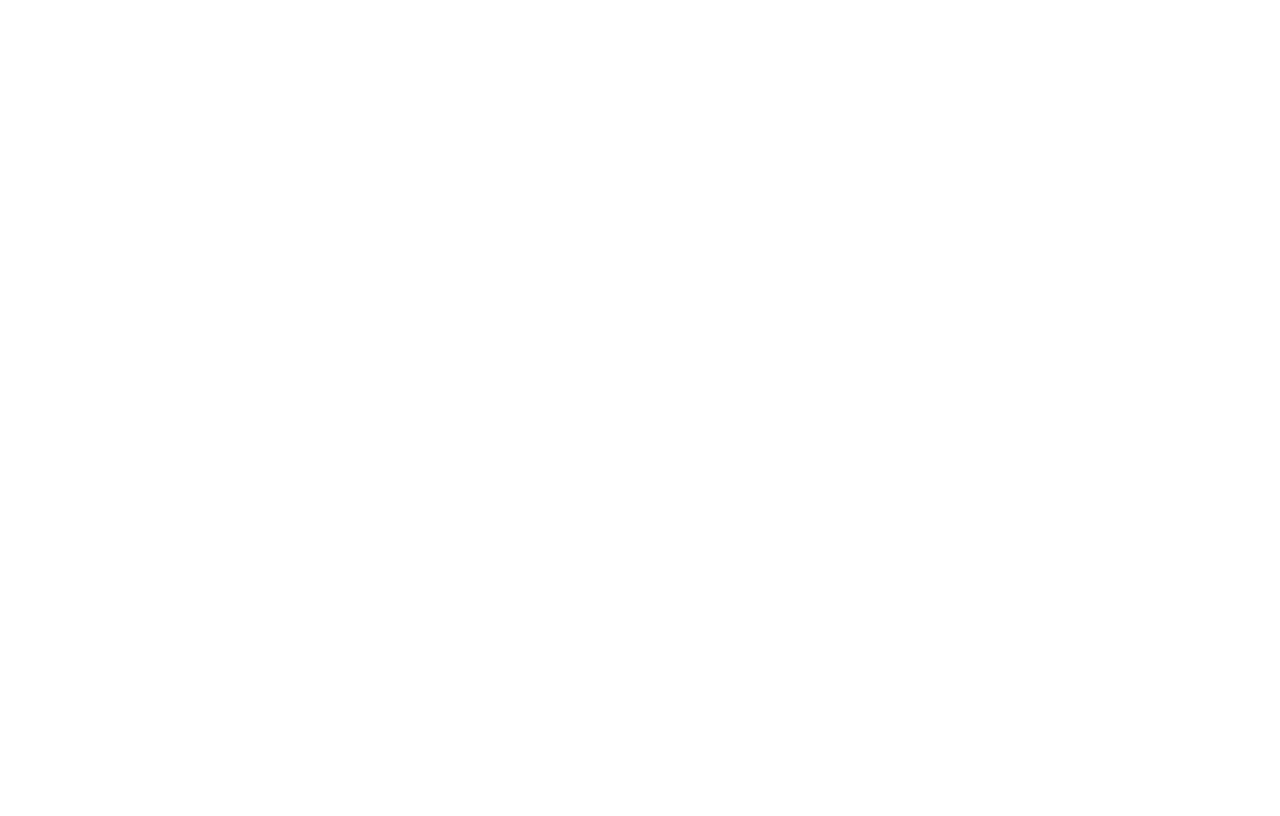
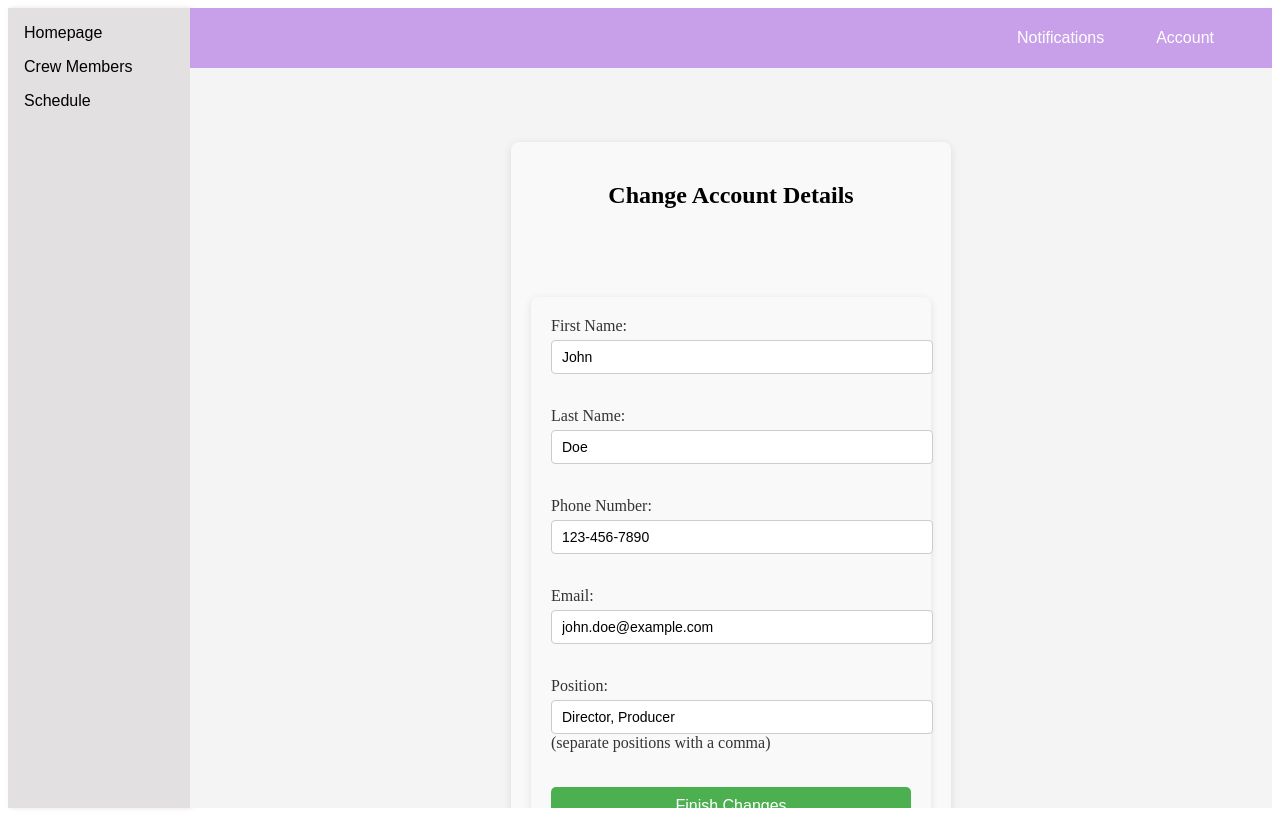
Before and after one commit to rileyhitthefan/CITE-30363-FrogCrew, a Vue app in the folder frontend/: page /#/account/changeAccountDetails/1 in a window 1280 px wide. Before the commit this address had no page. Built offline with nearby package versions, Linux system fonts and the light colour scheme; data requests are answered from the project's data file.

Commit message:
use case 2 completed

```diff
--- a/frontend/db.json
+++ b/frontend/db.json
@@ -1,24 +1,22 @@
 {
   "crewMembers": [
     {
-        "id": 1,
-        "fullName": "John Doe",
+      "firstName": "John",
+      "lastName": "Doe",
+      "phoneNumber": "123-456-7890",
       "email": "john.doe@example.com",
-        "phoneNumber": "1234567890",
-        "username": "john",
-        "password": "1234",
-        "role": "ADMIN",
       "position": [
         "Director",
         "Producer"
-        ]
+      ],
+      "id": "1"
     },
     {
-        "id": 2,
-        "fullName": "Jane Smith",
-        "email": "Jane.Smith@example.com",
-        "phoneNumber": "1112223333",
-        "username": "jane",
+      "id": "2",
+      "firstName": "Jane",
+      "lastName": "Smith",
+      "email": "jane.smith@example.com",
+      "phoneNumber": "111-222-3333",
       "password": "234",
       "role": "CREW",
       "position": [
@@ -26,11 +24,11 @@
       ]
     },
     {
-        "id": 3,
-        "fullName": "Bob Marley",
-        "email": "Bob.Marley@example.com",
-        "phoneNumber": "1231231234",
-        "username": "bob",
+      "id": "3",
+      "firstName": "Bob",
+      "lastName": "Marley",
+      "email": "bob.marley@example.com",
+      "phoneNumber": "123-1231-2345",
       "password": "34",
       "position": [
         "Camera"
--- a/frontend/package.json
+++ b/frontend/package.json
@@ -9,6 +9,7 @@
     "preview": "vite preview"
   },
   "dependencies": {
+    "pinia": "^3.0.2",
     "vue": "^3.5.13",
     "vue-router": "^4.5.0"
   },
--- a/frontend/src/main.js
+++ b/frontend/src/main.js
@@ -1,5 +1,7 @@
 import { createApp } from 'vue'
 import App from './App.vue'
 import router from './router'
+import { createPinia } from 'pinia'
 
-createApp(App).use(router).mount('#app')
+
+createApp(App).use(createPinia()).use(router).mount('#app')
--- a/frontend/src/router/index.js
+++ b/frontend/src/router/index.js
@@ -9,6 +9,8 @@
 import { isAuthenticated } from "@/apis/auth"
 import Notifications from "@/views/Notifications.vue"
 import Account from "@/views/Account.vue"
+import ChangeAccountDetails from "@/views2/ChangeAccountDetails.vue"
+import ConfirmAccountChanges from "@/views2/ConfirmAccountChanges.vue"
 
 //Create a router instance
 const router = createRouter({
@@ -24,6 +26,8 @@
                 {path: '/schedule', name: 'schedule', component: Schedule,  meta: { title: 'Schedule', isNavLink: true}},
                 {path: '/notifications', name: 'notifications', component: Notifications},
                 {path: '/account', name: 'account', component: Account},
+                {path: '/account/changeAccountDetails/:id', name: 'changeAccountDetails', component: ChangeAccountDetails, props: true},
+                {path: '/account/changeAccountDetails/:id/confirmAccountChanges', name: 'confirmAccountChanges', component: ConfirmAccountChanges}
             ]
         },
 
--- /dev/null
+++ b/frontend/src/stores/accountChangesStore.js
@@ -0,0 +1,20 @@
+import { defineStore } from 'pinia'
+
+export const useAccountChangesStore = defineStore('accountChanges', {
+  state: () => ({
+    user: null,
+    positions: '',
+  }),
+  actions: {
+    setUser(user) {
+      this.user = user
+    },
+    setPositions(positions) {
+      this.positions = positions
+    },
+    clear() {
+      this.user = null
+      this.positions = ''
+    }
+  }
+})
--- a/frontend/src/views/Account.vue
+++ b/frontend/src/views/Account.vue
@@ -5,10 +5,10 @@
 
         <!-- Display details of the account -->
         <div v-if="user">
-            <p><strong>Full Name:</strong> {{ user.fullName }}</p>
+            <p><strong>First Name:</strong> {{ user.firstName }}</p>
+            <p><strong>Last Name:</strong> {{ user.lastName }}</p>
+            <p><strong>Phone Number:</strong> {{ user.phoneNumber }}</p>
             <p><strong>Email:</strong> {{ user.email }}</p>
-            <p><strong>Phone Number:</strong> {{ user.phoneNumber }}</p>
-            <p><strong>Username:</strong> {{ user.username }}</p>
             <p v-if="user.position"><strong>Positions:</strong> {{ user.position.join(', ') }}</p>
             </div>
         <div v-else>
@@ -16,19 +16,77 @@
         </div>
 
         <br />
-        <button>Change Account Information</button>
+        <button @click="$router.push({ name: 'changeAccountDetails', params: { id: user.id } })">Change Account Details</button>
+
 
 
     </div>
 </template>
 
 <script setup>
-import { getUserInfo } from '@/apis/auth';
+import { getUserId } from '@/apis/auth';
+import api from '@/apis/crewMembers'
+import { ref, onMounted} from 'vue'
 
-const user = getUserInfo()
+const user = ref(null)
+
+onMounted(async () => {
+  const loggedInUser = getUserId()
+  if (loggedInUser && loggedInUser.id) {
+    try {
+      user.value = await api.findMemberById(loggedInUser.id)
+    } catch (error) {
+      console.error('Failed to load user info:', error)
+    }
+  }
+})
+
+
 
 </script>
 
-<style lang="scss" scoped>
+<style scoped>
+div {
+  max-width: 600px;
+  margin: 40px auto;
+  padding: 20px;
+  border: 1px solid #ccc;
+  border-radius: 12px;
+  background-color: #f9f9f9;
+  box-shadow: 0 4px 8px rgba(0, 0, 0, 0.1);
+}
+
+h2 {
+  text-align: center;
+  margin-bottom: 20px;
+  color: #333;
+}
+
+p {
+  font-size: 16px;
+  margin: 10px 0;
+  color: #555;
+}
+
+strong {
+  color: #222;
+}
+
+button {
+  display: block;
+  margin: 30px auto 0;
+  padding: 12px 24px;
+  background-color: #007bff;
+  color: white;
+  font-size: 16px;
+  border: none;
+  border-radius: 8px;
+  cursor: pointer;
+  transition: background-color 0.3s;
+}
+
+button:hover {
+  background-color: #0056b3;
+}
 
 </style>
--- a/frontend/src/views/LogIn.vue
+++ b/frontend/src/views/LogIn.vue
@@ -3,8 +3,8 @@
         <h2>Login</h2>
         <form @submit.prevent="handleLogin" class="login-form">
             <div class="form-group">
-                <label for="username">Username</label>
-                <input type="text" id="username" v-model="username" required placeholder="Enter your username">
+                <label for="email">Email</label>
+                <input type="text" id="email" v-model="email" required placeholder="Enter your email">
             </div>
             <div class="form-group">
                 <label for="password">Password</label>
@@ -22,14 +22,14 @@
 import { useRouter } from 'vue-router'
 import { reportsRoute, templatesRoute, manageCrewMembersRoute, inviteCrewMembersRoute } from '@/router/dynamicRoutes'
 
-const username = ref('')
+const email = ref('')
 const password = ref('')
 
 const router = useRouter()
 
 async function handleLogin() {
     try {
-        await login(username.value, password.value)
+        await login(email.value, password.value)
 
         const userRole = getUserRole()
 
--- a/frontend/src/views2/ChangeAccountDetails.vue
+++ b/frontend/src/views2/ChangeAccountDetails.vue
@@ -1,16 +1,126 @@
 <template>
     <div>
-        Change Account Details
-
-        <button>Finish Changes</button>
-
+        <h2>Change Account Details</h2>
+        <br />
+        <div v-if="user">
+          <form @submit.prevent="goToConfirm"> <!-- Form submission will trigger goToConfirm -->
+                <label>First Name:
+                    <input v-model="user.firstName" type="text" required/>
+                </label>
+                <br />
+                <label>Last Name:
+                    <input v-model="user.lastName" type="text" required/>
+                </label>
+                <br />
+                <label>Phone Number:
+                    <input v-model="user.phoneNumber" type="tel" pattern="[0-9]{3}-[0-9]{3}-[0-9]{4}" required/>
+                </label>
+                <br />
+                <label>Email:
+                    <input v-model="user.email" required type="email"/>
+                </label>
+                <br />
+                <label>Position:
+                    <input v-model="positions" placeholder="comma separated (e.g. Camera, Director)" type="text" required/>
+                    (separate positions with a comma)
+                </label>
+            <!-- Submit button -->
+            <button type="submit">Finish Changes</button>
+            </form>
+        </div>
+        <br />
+        <button @click="$router.push({name : 'account'})">Discard Changes</button>
     </div>
 </template>
 
 <script setup>
+import { ref, onMounted } from 'vue'
+import { useRoute } from 'vue-router'
+import { useRouter } from 'vue-router'
+import api from '@/apis/crewMembers'
+import { useAccountChangesStore } from '@/stores/accountChangesStore'
+
+// Create reactive variables
+const user = ref(null)
+const positions = ref('')
+
+// Get route (to access params)
+const route = useRoute()
+
+const accountChangesStore = useAccountChangesStore()
+
+
+onMounted(async () => {
+  const id = route.params.id
+  if (id) {
+    try {
+      user.value = await api.findMemberById(id)
+      positions.value = user.value.position.join(', ') // prefill the input for positions
+    } catch (error) {
+      console.error('Failed to load user info:', error)
+    }
+  }
+})
+
+const router = useRouter()
+
+const goToConfirm = () => {
+    accountChangesStore.setUser({ ...user.value })
+    accountChangesStore.setPositions(positions.value)
+
+    router.push({ name: 'confirmAccountChanges', params: { id: user.value.id } })
+}
 
 </script>
 
-<style lang="scss" scoped>
+<style scoped>
+div {
+  max-width: 400px;
+  margin: 50px auto;
+  padding: 20px;
+  background: #f9f9f9;
+  border-radius: 8px;
+  box-shadow: 0 2px 8px rgba(0, 0, 0, 0.1);
+
+  h2 {
+    text-align: center;
+    margin-bottom: 20px;
+  }
+
+  label {
+    display: block;
+    margin-bottom: 15px;
+    font-weight: 500;
+    color: #333;
+
+    input {
+      display: block;
+      width: 100%;
+      margin-top: 5px;
+      padding: 8px 10px;
+      border: 1px solid #ccc;
+      border-radius: 4px;
+      font-size: 14px;
+    }
+  }
+
+  button {
+    margin-top: 20px;
+    width: 100%;
+    padding: 10px;
+    background-color: #4CAF50; /* Green button */
+    color: white;
+    border: none;
+    border-radius: 5px;
+    font-size: 16px;
+    cursor: pointer;
+    transition: background-color 0.2s ease;
+
+    &:hover {
+      background-color: #45a049;
+    }
+  }
+}
+
 
 </style>
--- /dev/null
+++ b/frontend/src/views2/ConfirmAccountChanges.vue
@@ -0,0 +1,110 @@
+<template>
+    <div>
+        <h2>Account Changes Confirmation Page</h2>
+        <br />
+        <div v-if="user">
+            <p><strong>First Name:</strong> {{ user.firstName }}</p>
+            <p><strong>Last Name:</strong> {{ user.lastName }}</p>
+            <p><strong>Phone Number:</strong> {{ user.phoneNumber }}</p>
+            <p><strong>Email:</strong> {{ user.email }}</p>
+            <p><strong>Positions:</strong> {{ positions }}</p>
+        </div>
+
+        <br />
+        <button @click="confirmChanges">Confirm Changes</button>
+        <button @click="$router.push({ name: 'changeAccountDetails', params: { id: user.id } })">Change Details</button>
+        <button @click="$router.push({ name: 'account' })">Discard Changes</button>
+
+
+    </div>
+</template>
+
+<script setup>
+import { ref } from 'vue'
+import { useRoute, useRouter } from 'vue-router'
+import api from '@/apis/crewMembers'
+import { useAccountChangesStore } from '@/stores/accountChangesStore'
+
+
+const route = useRoute()
+const router = useRouter()
+
+
+const accountChangesStore = useAccountChangesStore()
+const user = ref(accountChangesStore.user)
+const positions = ref(accountChangesStore.positions)
+
+// Confirm API call
+const confirmChanges = async () => {
+  if (!user.value) return
+
+  try {
+    const updatedData = {
+      firstName: user.value.firstName,
+      lastName: user.value.lastName,
+      phoneNumber: user.value.phoneNumber,
+      email: user.value.email,
+      position: positions.value.split(',').map(p => p.trim()),
+    }
+
+    await api.updateMemberById(user.value.id, updatedData)
+
+    accountChangesStore.clear()
+
+    // Redirect after success
+    router.push({ name: 'account' })
+
+    // Show alert
+    alert('Your account has been successfully updated!')
+  } catch (error) {
+    console.error('Failed to update member:', error)
+  }
+}
+
+</script>
+s
+<style lang="scss" scoped>
+div {
+  max-width: 600px;
+  margin: 40px auto;
+  padding: 20px;
+  border: 1px solid #ccc;
+  border-radius: 12px;
+  background-color: #f9f9f9;
+  box-shadow: 0 4px 8px rgba(0, 0, 0, 0.1);
+}
+
+h2 {
+  text-align: center;
+  margin-bottom: 20px;
+  color: #333;
+}
+
+p {
+  font-size: 16px;
+  margin: 10px 0;
+  color: #555;
+}
+
+strong {
+  color: #222;
+}
+
+button {
+  display: block;
+  margin: 30px auto 0;
+  padding: 12px 24px;
+  background-color: #007bff;
+  color: white;
+  font-size: 16px;
+  border: none;
+  border-radius: 8px;
+  cursor: pointer;
+  transition: background-color 0.3s;
+}
+
+button:hover {
+  background-color: #0056b3;
+}
+
+</style>
```
Also changed, not shown: frontend/src/apis/auth.js (+17 -14 lines), frontend/src/apis/crewMembers.js (+32 -1 lines), frontend/src/views2/AccountChangesConfirmation.vue (deleted, +0 -18 lines), 1 other file (tests, documents, lock files or other folders). Lines whose indentation alone changed are shown as unchanged.
